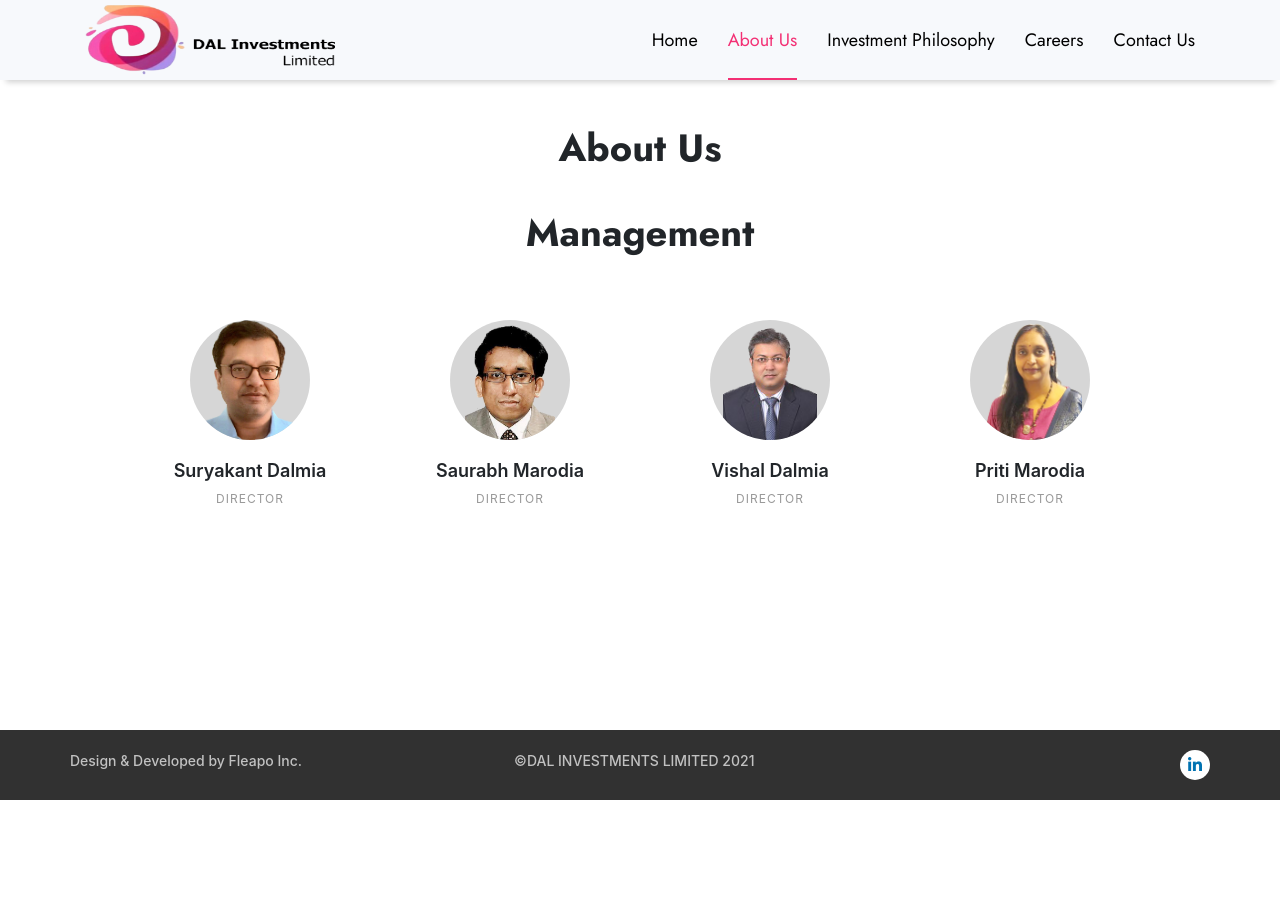
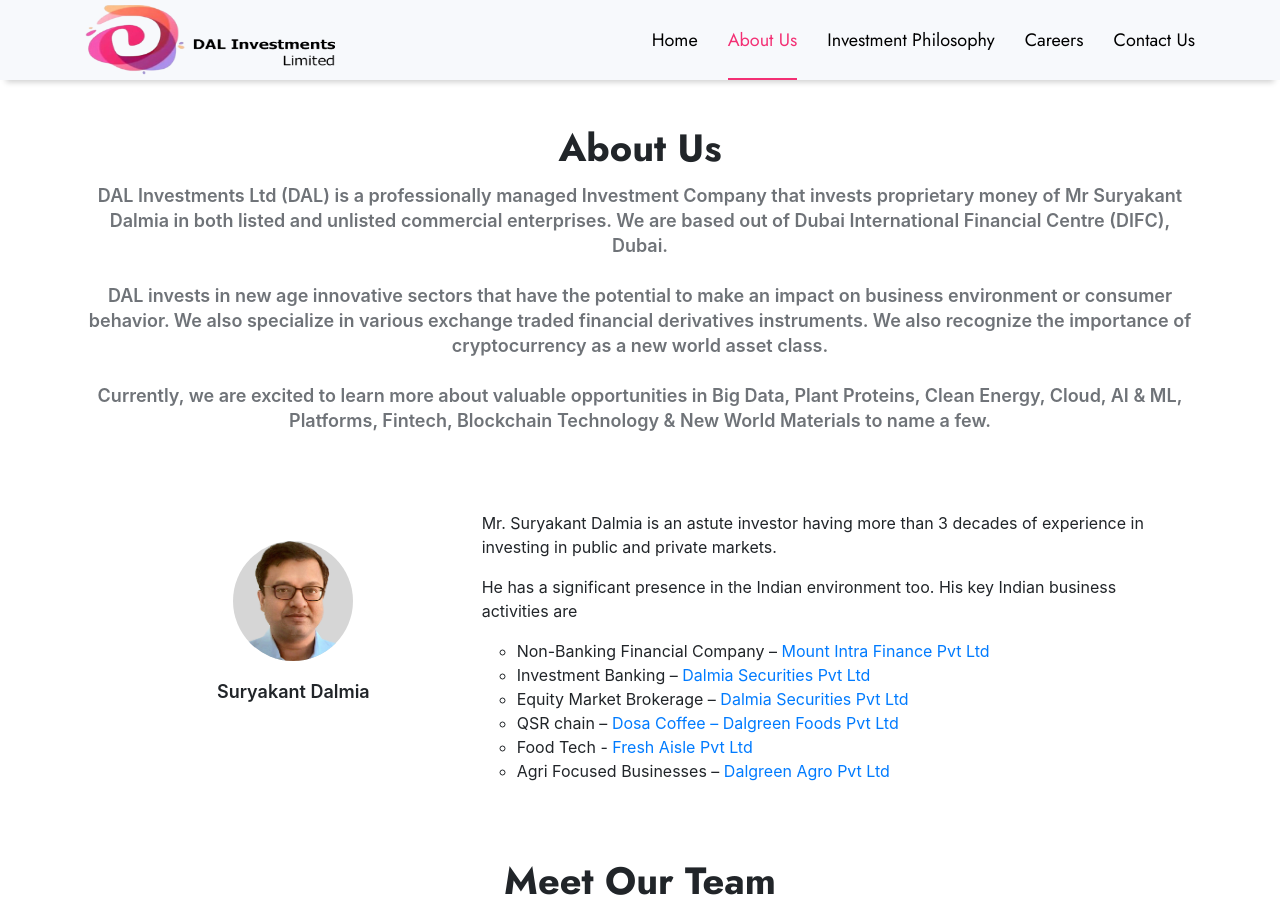
Before and after one commit to chetan-fleapo/dal-investment, a website: page about-us.html in a window 1280 px wide. Shown: the top 911 px of the page. Before the commit the page ends 800 px from the top, so only its background shows below. Drawn offline with Linux system fonts and the light colour scheme.

Commit message:
fixed issues

```diff
--- a/about-us.html
+++ b/about-us.html
@@ -21,25 +21,29 @@
           <div class="col-md-12">
             <div class="title text-center">
               <h1>About Us</h1>
+              <p>
+                DAL Investments Ltd (DAL) is a professionally managed Investment Company that invests proprietary money
+                of Mr Suryakant Dalmia in both listed and unlisted commercial enterprises. We are based out of Dubai
+                International Financial Centre (DIFC), Dubai.
+                <br /><br />DAL invests in new age innovative sectors that have the potential to make an impact on
+                business environment or consumer behavior. We also specialize in various exchange traded financial
+                derivatives instruments. We also recognize the importance of cryptocurrency as a new world asset class.
+                <br /><br />Currently, we are excited to learn more about valuable opportunities in Big Data, Plant
+                Proteins, Clean Energy, Cloud, AI & ML, Platforms, Fintech, Blockchain Technology & New World Materials
+                to name a few.
+              </p>
             </div>
           </div>
         </div>
-        <div class="row">
-          <div class="col-md-12">
-            <div class="title text-center">
-              <h1>Management</h1>
-            </div>
-          </div>
-        </div>
-        <div class="about-us__wrapper-outer position-relative">
+        <div class="about-us__wrapper-outer position-relative mt-5 mb-4">
           <div class="row">
-            <div class="col-6 col-md-3 m-auto">
+            <div class="col-md-4">
               <div class="thumbnails">
                 <div class="img-widget">
                   <img src="img/team/suryakant-dalmia.png" class="img-fluid" alt="Team pic" />
                   <div class="over-link">
                     <a
-                      src="https://www.linkedin.com/in/suryakant-dalmia-a777123/"
+                      href="https://www.linkedin.com/in/suryakant-dalmia-a777123/"
                       class="d-flex justify-content-center align-items-center w-100 h-100"
                       target="_blank"
                     >
@@ -50,11 +54,52 @@
                 <div class="content-wrapper text-center">
                   <div class="title-team">
                     <h4>Suryakant Dalmia</h4>
-                    <p>Director</p>
+                    <!-- <p>Director</p> -->
                   </div>
                 </div>
               </div>
             </div>
+            <div class="col-md-8 skd-profile-list" style="position: relative; z-index: 2">
+              <p>
+                Mr. Suryakant Dalmia is an astute investor having more than 3 decades of experience in investing in
+                public and private markets.
+              </p>
+              <p>He has a significant presence in the Indian environment too. His key Indian business activities are</p>
+              <ul>
+                <li>
+                  Non-Banking Financial Company –
+                  <a href="http://mountintra.in/" target="_blank"> Mount Intra Finance Pvt Ltd </a>
+                </li>
+                <li>
+                  Investment Banking –
+                  <a href="https://www.dalmiasec.com/" target="_blank"> Dalmia Securities Pvt Ltd </a>
+                </li>
+                <li>
+                  Equity Market Brokerage –
+                  <a href="https://www.dalmiasec.com/" target="_blank"> Dalmia Securities Pvt Ltd </a>
+                </li>
+                <li>
+                  QSR chain –
+                  <a href="https://dosacoffee.store/" target="_blank"> Dosa Coffee – Dalgreen Foods Pvt Ltd </a>
+                </li>
+                <li>Food Tech - <a href="https://www.freshaisle.in/" target="_blank"> Fresh Aisle Pvt Ltd </a></li>
+                <li>
+                  Agri Focused Businesses –
+                  <a href="https://www.dalgreenagro.com/" target="_blank"> Dalgreen Agro Pvt Ltd </a>
+                </li>
+              </ul>
+            </div>
+          </div>
+        </div>
+        <div class="row">
+          <div class="col-md-12">
+            <div class="title text-center">
+              <h1>Meet Our Team</h1>
+            </div>
+          </div>
+        </div>
+        <div class="about-us__wrapper-outer position-relative">
+          <div class="row">
             <div class="col-6 col-md-3 m-auto">
               <div class="thumbnails">
                 <div class="img-widget">
@@ -72,7 +117,7 @@
                 <div class="content-wrapper text-center">
                   <div class="title-team">
                     <h4>Saurabh Marodia</h4>
-                    <p>Director</p>
+                    <!-- <p>Director</p> -->
                   </div>
                 </div>
               </div>
@@ -94,7 +139,7 @@
                 <div class="content-wrapper text-center">
                   <div class="title-team">
                     <h4>Vishal Dalmia</h4>
-                    <p>Director</p>
+                    <!-- <p>Director</p> -->
                   </div>
                 </div>
               </div>
@@ -116,7 +161,7 @@
                 <div class="content-wrapper text-center">
                   <div class="title-team">
                     <h4>Priti Marodia</h4>
-                    <p>Director</p>
+                    <!-- <p>Director</p> -->
                   </div>
                 </div>
               </div>
--- a/js/active.js
+++ b/js/active.js
@@ -1,9 +1,9 @@
-$(document).ready(function(){
-    var path = window.location.href;
-    // because the 'href' property of the DOM element is the absolute path
-    $('ul a').each(function() {
-      if (this.href === path) {
-        $(this).addClass('active');
-      }
-    });
-})
+$(document).ready(function () {
+  var path = window.location.href;
+  // because the 'href' property of the DOM element is the absolute path
+  $("ul.nav a").each(function () {
+    if (this.href === path) {
+      $(this).addClass("active");
+    }
+  });
+});
--- a/sass/pages/__about-us.scss
+++ b/sass/pages/__about-us.scss
@@ -1,14 +1,14 @@
-.about-us{
-    &__wrapper-outer{
+.about-us {
+  &__wrapper-outer {
     background: $bg-lightgray;
     z-index: 3;
-        padding:0 50px 30px 50px;
+    padding: 0 50px 30px 50px;
     border-radius: 10px;
-        @include respond(phone){
+    @include respond(phone) {
       padding: 0px;
     }
 
-        &::after{
+    &::after {
       width: 100%;
       height: 100%;
       position: absolute;
@@ -17,29 +17,27 @@
       background: #fff;
       background-repeat: no-repeat;
       background-size: cover;
-            background-position:center;
-
+      background-position: center;
     }
 
-
-        .thumbnails{
+    .thumbnails {
       position: relative;
       z-index: 10;
       margin-top: 30px;
 
-            .img-widget{
+      .img-widget {
         position: relative;
         z-index: 2;
         width: 120px;
         height: 120px;
         cursor: pointer;
         margin: 0 auto;
-                @include respond(phone){
+        @include respond(phone) {
           width: 100px;
           height: 100px;
         }
 
-                img{
+        img {
           width: 100%;
           height: 100%;
           border-radius: 50%;
@@ -47,7 +45,7 @@
           background-color: $bg-darkgray;
           position: absolute;
         }
-                .over-link{
+        .over-link {
           position: absolute;
           z-index: 5;
           border-radius: 50%;
@@ -59,34 +57,34 @@
           top: 0%;
           @include transition;
 
-                    a{
+          a {
             text-decoration: none;
-                        i{
+            i {
               font-size: 20px;
             }
           }
         }
-                &:hover .over-link{
+        &:hover .over-link {
           transform: scale(1);
         }
       }
-            p{
+      p {
         color: #999;
         text-transform: uppercase;
       }
-            .content-wrapper{
+      .content-wrapper {
         padding: 20px 15px 10px 15px;
-                @include respond(phone){
+        @include respond(phone) {
           padding: 15px 0px;
         }
 
-                .title-team{
-                    h4{
+        .title-team {
+          h4 {
             font-size: 18px;
             font-weight: 600;
             text-transform: capitalize;
           }
-                    p{
+          p {
             font-size: 12px;
             text-align: uppercase;
             letter-spacing: 1px;
@@ -97,3 +95,8 @@
     }
   }
 }
+
+.skd-profile-list ul li {
+  list-style: circle;
+  margin-left: 35px;
+}
```
Also changed, not shown: careers.html (+1 -1 lines), index.html (+1 -4 lines), css/style.css. Lines whose indentation alone changed are shown as unchanged.
